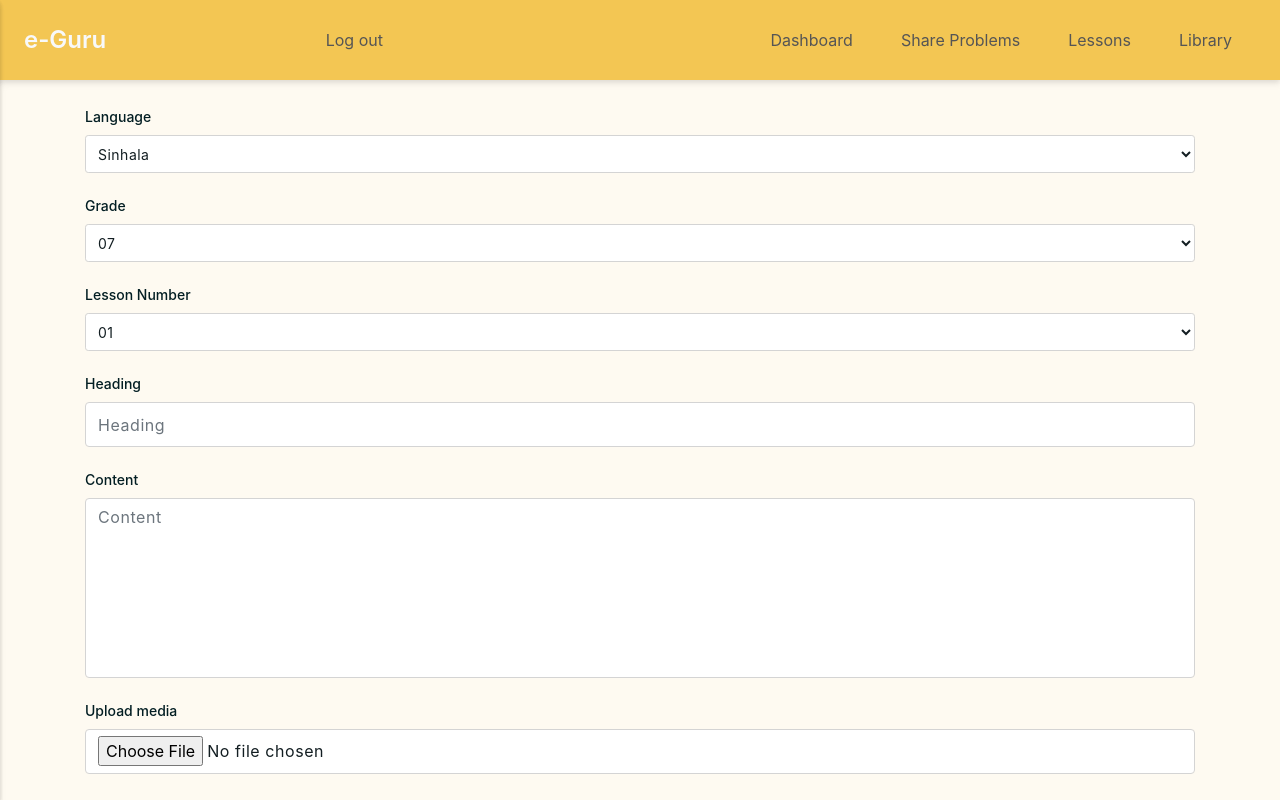
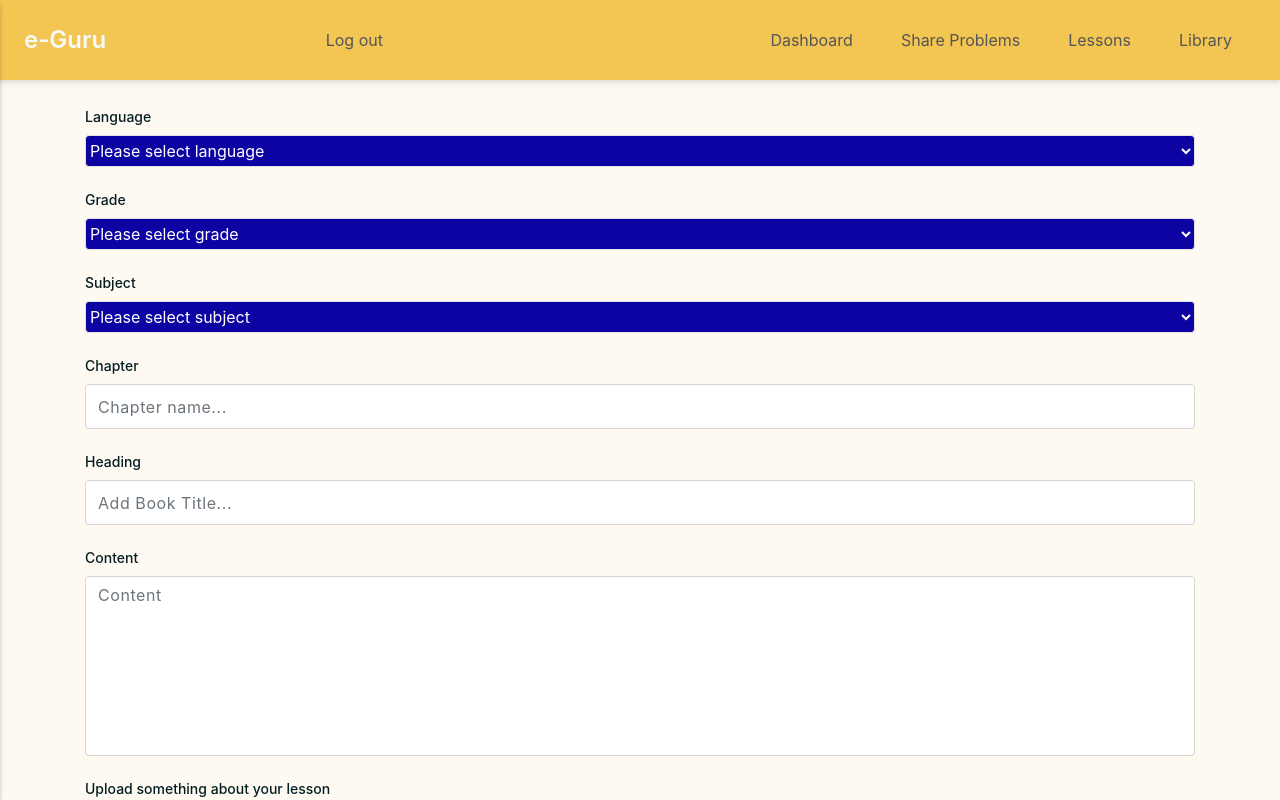
Before and after one commit to Gavindu98/E-Guru, a React (Create React App) app: page /create-lessons in a window 1280 px wide. Shown: the top 800 px of the page. Built offline with nearby package versions, Linux system fonts and the light colour scheme.

Commit message:
create lesson integration

```diff
--- a/src/components/pages/createArticle/createLessons.tsx
+++ b/src/components/pages/createArticle/createLessons.tsx
@@ -1,52 +1,221 @@
 import React, { useEffect, useState } from "react";
+import Swal from "sweetalert2";
+import { useNavigate } from "react-router-dom";
+import { LibraryService } from "../../../services/LibraryService";
 
 const CreateLessons: React.FC = () => {
+  const [language, setLanguage] = useState({ languageType: "" })
+  const [grade, setGrade] = useState({ grade: "" })
+  const [subject, setSubject] = useState({ subject: "" })
+  const [lessonData, setLessonData] = useState({ chapter: "", heading: "", content: "" })
+  const [fileUpload, setFileUpload] = useState<any>();
+  const navigate = useNavigate();
+
+  const handleClickfile = (e: any) => {
+    const file = e.target.files[0]
+    //console.log(file)
+    setFileUpload(file)
+    // setPostImage({
+    //   preview: file.createObjectURL(file),
+    //   raw: file,
+    // });
+  }
+
+  const handleClickCreateBook = () => {
+    // console.log("bookData", bookData)
+    // console.log("bookcategory", bookcategory)
+    // console.log("language", language)
+
+    if (lessonData && grade && language && subject) {
+      const description = {
+        language: language.languageType,
+        grade: grade.grade,
+        subject: subject.subject,
+        chapter: lessonData.chapter,
+        heading: lessonData.heading,
+        content: lessonData.content,
+      }
+      console.log("description", description)
+      const dataString = JSON.stringify(description);
+      const formData = new FormData();
+      formData.append("lessonbanner", fileUpload);
+      formData.append("description", dataString);
+      // for (const key of formData.entries()) {
+      //   console.log(key[0] + ", " + key[1]);
+      // }
+
+      //console.log(...formData);
+      //console.log(formData);
+      if (formData.get("lessonbanner") && formData.get("description")) {
+        LibraryService.addlesson(formData).then((res) => {
+          console.log("postdata", formData);
+          console.log(res)
+          if (res.data) {
+            console.log(res.data.message)
+            Swal.fire({
+              title: res.data.message,
+              icon: "success",
+              confirmButtonColor: "#0E134A",
+              iconColor: "#F7931E",
+              showDenyButton: false,
+              showCancelButton: false,
+              confirmButtonText: "Ok",
+            })
+            navigate('/dashboard');
+          } else {
+            console.log("error")
+            Swal.fire({
+              title: "Something went wrong please try again",
+              icon: "error",
+              confirmButtonColor: "#0E134A",
+              iconColor: "#F7931E",
+              showDenyButton: false,
+              showCancelButton: false,
+              confirmButtonText: "Ok",
+            })
+          }
+        });
+      }
+    }
+  }
   return (
     <React.Fragment>
       <div className="container-lg h-full">
         <div className="row">
           <div className="col-12 ">
-            <form className="mt-4 mb-4">
+            <div className="mt-4 mb-4">
               <div className="form-group">
-                <label>Language</label>
-                <select className="form-control form-control-sm">
-                  <option>Sinhala</option>
-                  <option>Language</option>
-                  <option>Tamil</option>
+                <label>Language</label><br></br>
+                <select
+                  onChange={(e) =>
+                    setLanguage({
+                      ...language,
+                      languageType: e.target.value,
+                    })
+                  }
+                  // value={postContentType.contentType}
+                  className="w-100 btn-primary h-8 border rounded"
+                  defaultValue={"DEFAULT"}
+                >
+                  <option value="English" className="">
+                    Please select language
+                  </option>
+                  <option value="English" className="">
+                    English
+                  </option>
+                  <option value="Sinhala" className="">
+                    Sinhala
+                  </option>
+                  <option value="Tamil" className="">
+                    Tamil
+                  </option>
                 </select>
+
                 {/* <small id="emailHelp" className="form-text text-muted">
                   We'll never share your email with anyone else.
                 </small> */}
               </div>
               <div className="form-group">
                 <label>Grade</label>
-                <select className="form-control form-control-sm">
-                  <option>07</option>
-                  <option>08</option>
-                  <option>09</option>
-                  <option>10</option>
-                  <option>11</option>
-                  <option>12</option>
+                <select
+                  onChange={(e) =>
+                    setGrade({
+                      ...grade,
+                      grade: e.target.value,
+                    })
+                  }
+                  // value={postContentType.contentType}
+                  className="w-100 btn-primary h-8 border rounded"
+                  defaultValue={"DEFAULT"}
+                >
+                  <option value="other" className="">
+                    Please select grade
+                  </option>
+                  <option value="10" className="">
+                    10
+                  </option>
+                  <option value="11" className="">
+                    11
+                  </option>
+                  <option value="12" className="">
+                    12
+                  </option>
+                  <option value="13" className="">
+                    13
+                  </option>
                 </select>
               </div>
               <div className="form-group">
-                <label>Lesson Number</label>
-                <select className="form-control form-control-sm">
-                  <option>01</option>
-                  <option>02</option>
-                  <option>03</option>
-                  <option>04</option>
-                  <option>05</option>
-                  <option>06</option>
+                <label>Subject</label>
+                <select
+                  onChange={(e) =>
+                    setSubject({
+                      ...subject,
+                      subject: e.target.value,
+                    })
+                  }
+                  // value={postContentType.contentType}
+                  className="w-100 btn-primary h-8 border rounded"
+                  defaultValue={"DEFAULT"}
+                >
+                  <option value="other" className="">
+                    Please select subject
+                  </option>
+                  <option value="Maths" className="">
+                    Maths
+                  </option>
+                  <option value="Science" className="">
+                    Science
+                  </option>
+                  <option value="English" className="">
+                    English
+                  </option>
+                  <option value="Sinhala" className="">
+                    Sinhala
+                  </option>
+                  <option value="Chemistry" className="">
+                    Chemistry
+                  </option>
+                  <option value="Physics" className="">
+                    Physics
+                  </option>
+                  <option value="ICT" className="">
+                    ICT
+                  </option>
+                  <option value="Other" className="">
+                    Other
+                  </option>
                 </select>
-                {/* <label className="form-check-label">Check me out</label> */}
+              </div>
+              <div className="form-group">
+                <label>Chapter</label>
+                <input
+                  type="text"
+                  className="form-control"
+                  placeholder="Chapter name..."
+                  onChange={(e) =>
+                    setLessonData({
+                      ...lessonData,
+                      chapter: e.target.value,
+                    })
+                  }
+                />
+                {/* <small id="emailHelp" className="form-text text-muted">
+                  We'll never share your email with anyone else.
+                </small> */}
               </div>
               <div className="form-group">
                 <label>Heading</label>
                 <input
                   type="text"
                   className="form-control"
-                  placeholder="Heading"
+                  placeholder="Add Book Title..."
+                  onChange={(e) =>
+                    setLessonData({
+                      ...lessonData,
+                      heading: e.target.value,
+                    })
+                  }
                 />
                 {/* <small id="emailHelp" className="form-text text-muted">
                   We'll never share your email with anyone else.
@@ -58,23 +227,31 @@ const CreateLessons: React.FC = () => {
                   className="form-control"
                   placeholder="Content"
                   rows={4}
+                  onChange={(e) =>
+                    setLessonData({
+                      ...lessonData,
+                      content: e.target.value,
+                    })
+                  }
                 />
                 {/* <small id="emailHelp" className="form-text text-muted">
                   We'll never share your email with anyone else.
                 </small> */}
               </div>
               <div className="form-group">
-                <label>Upload media</label>
-                <input type="file" className="form-control" />
+                <label>Upload something about your lesson</label>
+                <input type="file" className="form-control"
+                  onChange={(e) => handleClickfile(e)}
+                />
                 {/* <label className="form-check-label">Check me out</label> */}
               </div>
-            </form>
+            </div>
           </div>
         </div>
         <div className="col-12 mb-6">
           <div className="me-4 ms-4 d-flex justify-content-center">
-            <button className="btn btn-primary mt-4 w-full mb-3">
-              Create Lesson
+            <button className="btn btn-primary mt-4 w-full mb-3" onClick={() => handleClickCreateBook()}>
+              Add book to Library
             </button>
           </div>
         </div>
--- a/src/services/LibraryService.ts
+++ b/src/services/LibraryService.ts
@@ -13,6 +13,12 @@ export class LibraryService {
     public static async addBook(postData: any): Promise<AppResponse<any>> {
         const token = localStorage.getItem("token")
         const ep = Util.apiPrivateUrl("resource/resource-create")
+        const res = await axios.post<any, AppResponse<any>>(ep, postData, { headers: { "Authorization": `Bearer ${token}` } })
+        return res
+    }
+    public static async addlesson(postData: any): Promise<AppResponse<any>> {
+        const token = localStorage.getItem("token")
+        const ep = Util.apiPrivateUrl("lesson/lesson-create")
         const res = await axios.post<any, AppResponse<any>>(ep, postData, { headers: { "Authorization": `Bearer ${token}` } })
         return res
     }
```
